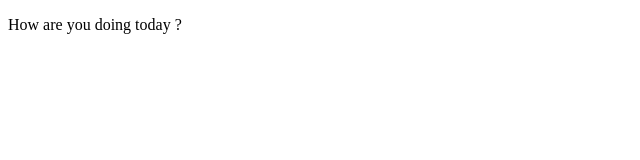
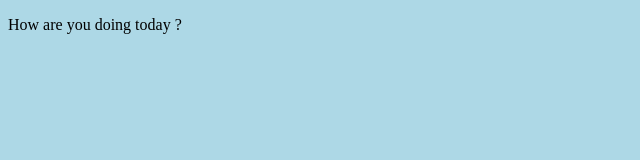
Before and after one commit to tilbikram25/github-demo, a plain HTML site: page index.html in a window 1280 px wide. Shown: the whole page, without its empty margins (0-640 px from the left). Drawn offline with Linux system fonts and the light colour scheme.

Commit message:
Add title and stylesheet link to index.html

```diff
--- a/index.html
+++ b/index.html
@@ -1,7 +1,8 @@
 <!DOCTYPE HTML>
 <html>
   <head>
-
+    <title>Demo Page</title>
+    <link rel="stylesheet" href = "body.css">
   </head>
   <body>
     <p> How are you doing today ? </p>
```
